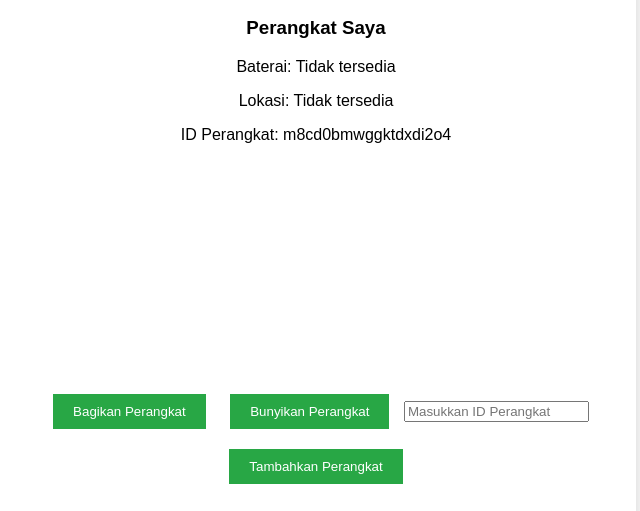
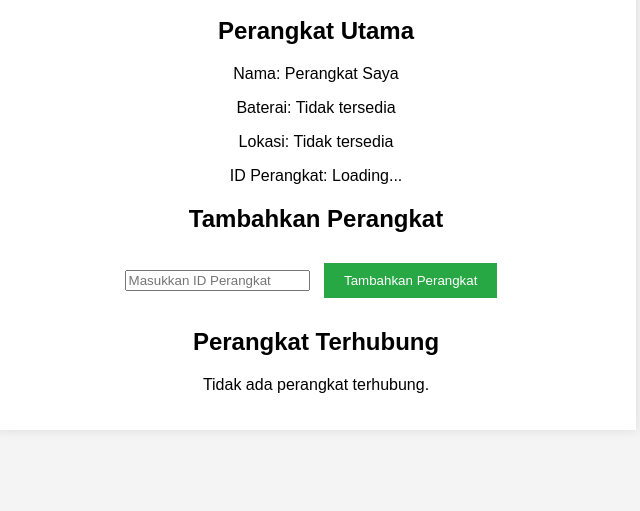
Before and after one commit to 4211421036/remdev, a plain HTML site: page index.html in a window 1280 px wide. Shown: the part 131-642 px from the top of the page, without its empty margins (324-964 px from the left). Drawn offline with nearby package versions, Linux system fonts and the light colour scheme; a script that the page names is missing.

Commit message:
Update index.html

```diff
--- a/index.html
+++ b/index.html
@@ -9,24 +9,30 @@
 <body>
     <div class="container">
         <h1>Lacak Perangkat</h1>
+
+        <!-- Informasi Perangkat Utama -->
         <div id="device-info">
-            <!-- Informasi perangkat akan muncul di sini -->
+            <h2>Perangkat Utama</h2>
+            <p>Nama: <span id="device-name">Perangkat Saya</span></p>
+            <p>Baterai: <span id="device-battery">Tidak tersedia</span></p>
+            <p>Lokasi: <span id="device-location">Tidak tersedia</span></p>
+            <p>ID Perangkat: <span id="device-id">Loading...</span></p>
         </div>
-        <div id="qr-code"></div>
-        <button id="share-device">Bagikan Perangkat</button>
-        <button id="play-sound">Bunyikan Perangkat</button>
-        <input type="text" id="device-id-input" placeholder="Masukkan ID Perangkat">
-        <button id="add-device">Tambahkan Perangkat</button>
+
+        <!-- Input untuk Menambahkan Perangkat -->
+        <div class="add-device-section">
+            <h2>Tambahkan Perangkat</h2>
+            <input type="text" id="device-id-input" placeholder="Masukkan ID Perangkat">
+            <button id="add-device">Tambahkan Perangkat</button>
+        </div>
+
+        <!-- Daftar Perangkat Terhubung -->
         <div id="connected-devices">
-            <!-- Daftar perangkat yang terhubung akan muncul di sini -->
+            <h2>Perangkat Terhubung</h2>
+            <p>Tidak ada perangkat terhubung.</p>
         </div>
-        <div id="map" style="height: 300px; margin-top: 20px;"></div>
     </div>
 
-    <!-- Library untuk QR Code -->
-    <script src="https://cdnjs.cloudflare.com/ajax/libs/qrcodejs/1.0.0/qrcode.min.js"></script>
-    <!-- Library untuk OpenStreetMap -->
-    <script src="https://unpkg.com/leaflet/dist/leaflet.js"></script>
     <script src="scripts.js"></script>
 </body>
 </html>
```
